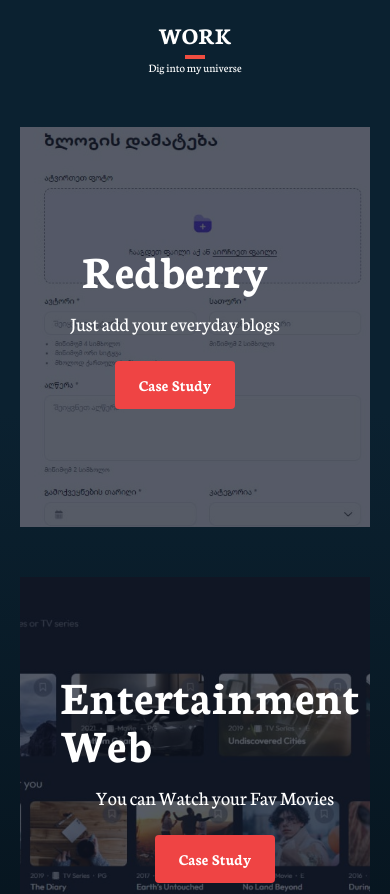
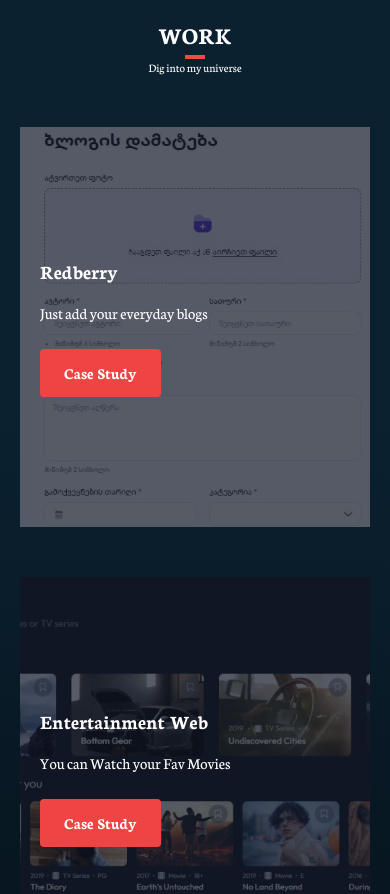
Before and after one commit to Davmike/new-portfolio, a React (Vite) app: page / in a window 390 px wide. Shown: the part 1900-2794 px from the top of the page. Built offline with nearby package versions, Linux system fonts and the light colour scheme.

Commit message:
feat: add hovers and numbers

```diff
--- a/src/Components/Work.tsx
+++ b/src/Components/Work.tsx
@@ -18,18 +18,21 @@ function Work() {
       live: "https://redberry-website-geleck.vercel.app/",
       src: redberry,
       description: "Just add your everyday blogs",
+      num: "01",
     },
     {
       name: "Entertainment Web",
       live: "https://entertainment-web-app-five-theta.vercel.app/",
       src: movie,
       description: "You can Watch your Fav Movies",
+      num: "02",
     },
     {
       name: "Link Sharing App",
       live: "https://davmike.github.io/link-sharing-app/",
       src: link,
       description: "You can share your profile",
+      num: "03",
     },
   ];
 
@@ -63,16 +66,27 @@ function Work() {
           key={index}
           className={`relative flex flex-col md:flex-row ${
             index % 2 === 0 ? "md:flex-row-reverse md:left-[40px]" : ""
-          } bg-cover bg-center h-[400px] w-full max-w-[800px] mt-[50px] group`}
+          } bg-cover bg-center h-[400px] w-full max-w-[800px] mt-[50px] group zoom-hover-effect`}
           style={{ backgroundImage: `url(${item.src})` }}
         >
+          <h2
+            className={`text-white text-[100px] ${
+              index % 2 === 0 ? "md:right-[40px]" : "md:left-[40px]"
+            } absolute top-[-30px] right-[30px] md:top-[-40px] font-bold opacity-0 group-hover:opacity-100 transition-opacity duration-500 ease-in-out z-10`}
+          >
+            {item.num}
+          </h2>
           <div
-            className={`absolute inset-0 bg-gray-900 bg-opacity-70 flex flex-col justify-center items-center md:items-start ${
-              index % 2 === 0 ? "md:items-end pr-10" : "pl-10"
+            className={`absolute inset-0 bg-gray-900 bg-opacity-70 flex flex-col justify-center items-start pl-[20px] ${
+              index % 2 === 0 ? "md:items-end pr-20" : "pl-20"
             } transition duration-500 ease-in-out group-hover:bg-opacity-90 group-hover:bg-[#0b2130; linear-gradient(260deg, #0b2130 74%, #051018 100%);]`}
           >
-            <h1 className="text-5xl font-bold text-white">{item.name}</h1>
-            <p className="text-xl text-white mt-4">{item.description}</p>
+            <h1 className="md:text-5xl text-xl font-bold text-white">
+              {item.name}
+            </h1>
+            <p className="md:text-xl text-md text-white mt-4">
+              {item.description}
+            </p>
             <a
               href={item.live}
               target="_blank"
--- a/src/index.css
+++ b/src/index.css
@@ -446,3 +446,15 @@ li:nth-child(5) {
 #title::placeholder {
   color: #787878;
 }
+
+/* zoom hover effect for projects div */
+
+@media only screen and (min-width: 768px) {
+  .zoom-hover-effect {
+    transition: transform 0.5s ease-in-out;
+  }
+
+  .zoom-hover-effect:hover {
+    transform: scale(1.1);
+  }
+}
```
